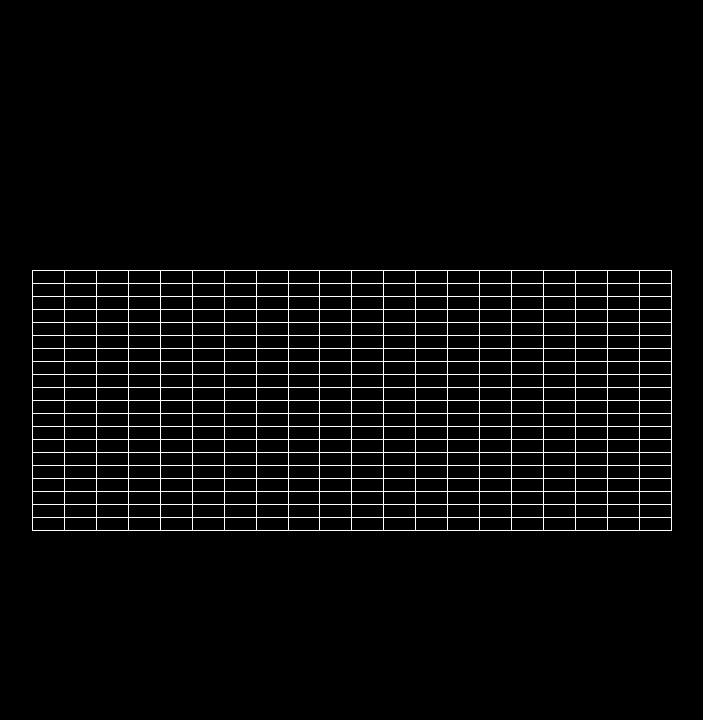
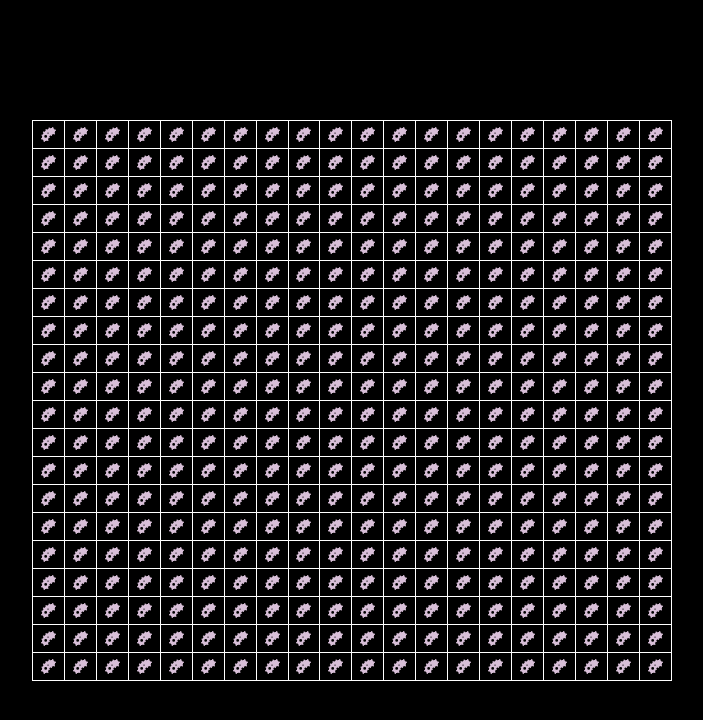
Before and after one commit to ahmadmujeeb33/Cell-Growth-Simulation, a React (Create React App) app in the folder cell-growth-simulation/: page / in a window 1280 px wide. Shown: the top 720 px of the page, without its empty margins (288-991 px from the left). Built offline with nearby package versions, Linux system fonts and the light colour scheme.

Commit message:
added bacteria and fixed formating

```diff
--- a/cell-growth-simulation/package.json
+++ b/cell-growth-simulation/package.json
@@ -12,6 +12,7 @@
     "@types/react-dom": "^18.3.0",
     "react": "^18.3.1",
     "react-dom": "^18.3.1",
+    "react-icons": "^5.2.1",
     "react-scripts": "5.0.1",
     "typescript": "^4.9.5",
     "web-vitals": "^2.1.4"
--- a/cell-growth-simulation/src/Components/Board/index.tsx
+++ b/cell-growth-simulation/src/Components/Board/index.tsx
@@ -1,4 +1,5 @@
 import React from 'react';
+import { FaBacterium } from "react-icons/fa6";
 
 import './style/index.css';
 
@@ -13,7 +14,13 @@
         return Array.from({ length: size }).map((_, rowIndex) => (
           <tr key={rowIndex} >
             {Array.from({ length: size }).map((_, colIndex) => (
-              <td className="cell" key={colIndex}></td>
+
+                <td className="cell" key={colIndex}>
+                    <div className="nothing">
+                        <FaBacterium className="icon" />
+                    </div>
+                </td>
+
             ))}
           </tr>
         ));
--- a/cell-growth-simulation/src/Components/Board/style/index.css
+++ b/cell-growth-simulation/src/Components/Board/style/index.css
@@ -13,8 +13,14 @@
 }
 
 .cell {
-    width: 20px;
-    height: 20px;
+    width: 30px;
+    height: 30px;
+
+}
+
+.nothing {
+    display: flex;
+    justify-content: center;
 }
 
 
@@ -25,31 +31,62 @@
 
 }
 
+.icon {
+    color: thistle;
+    font-size: 15px;
 
-@media screen and (max-width: 1398px) {
+}
+
+
+@media screen and (max-width: 1542px) {
     .cell {
-        width: 10px;
-        height: 10px;
+        width: 25px;
+        height: 25px;
+
     }
 
 
   }
 
-@media screen and (max-height: 598px) {
-    .cell {
-        width: 15px;
-        height: 15px;
+
+  @media screen and (max-width: 542px) {
+
+
+    .icon {
+        font-size: 5px;
+
     }
 
 
-}
+  }
 
+/* @media screen and (max-height: 298px) {
+    .cell {
+        width: 10px;
+        height: 10px;
 
-@media screen and (max-height: 398px) {
-    .cell {
-        width: 5px;
-        height: 5px;
+    }
+
+    .icon {
+        font-size: 10px;
+
     }
 
 
+
+} */
+
+
+@media screen and (max-height: 648px) {
+    .cell {
+        width: 15px !important;
+        height: 15px !important;
+
+    }
+
+    .icon {
+        font-size: 5px !important;
+
+    }
+
 }
```
Also changed, not shown: 1 other file (tests, documents, lock files or other folders).
